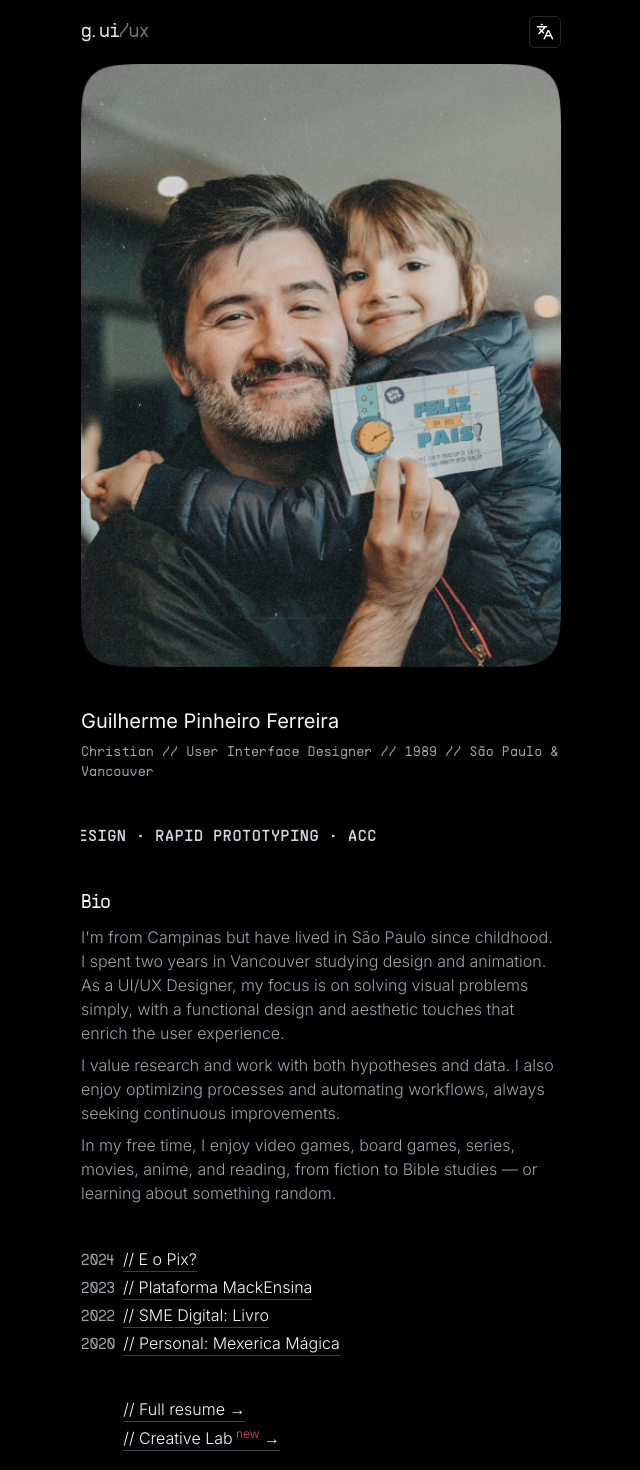
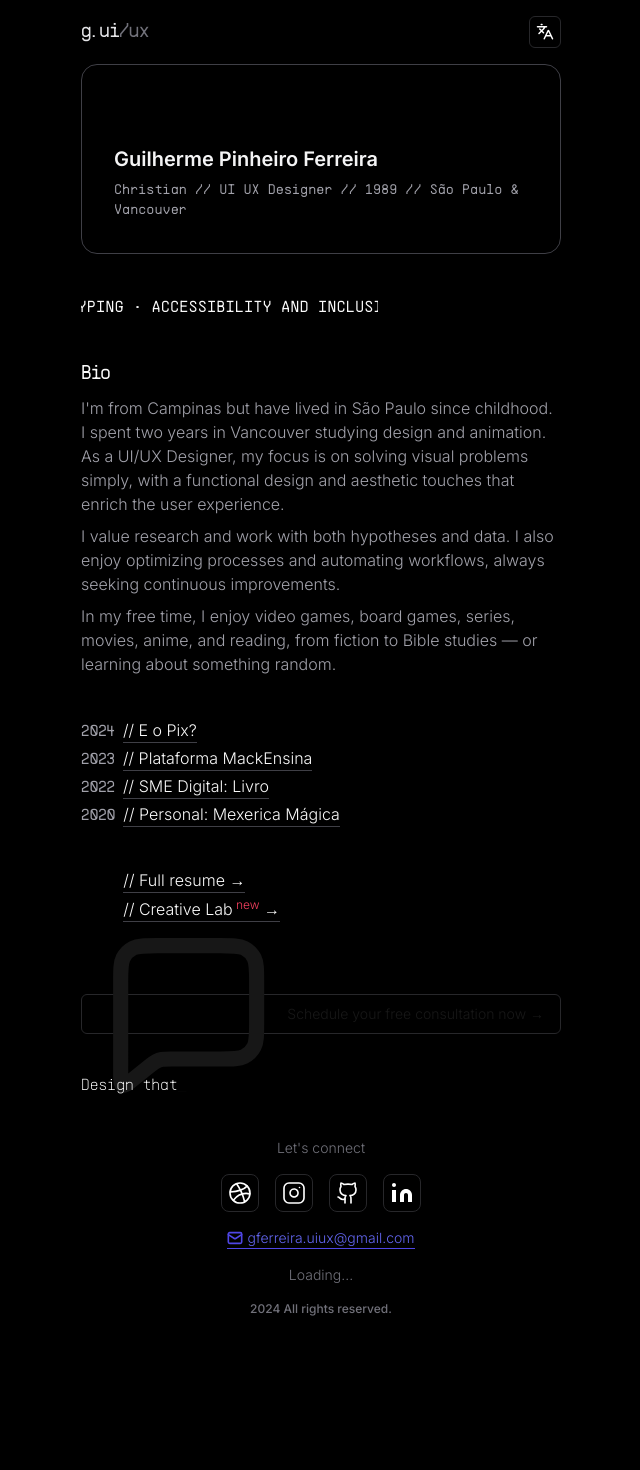
Before and after one commit to guiuiux/portfolio, a Next.js app: page /en in a window 1280 px wide. Shown: the top 1470 px of the page, without its empty margins (319-959 px from the left). After the commit the page ends 1333 px from the top, so only its background shows below. Built offline with nearby package versions, Linux system fonts and the light colour scheme; no server answers; grey boxes are pictures that could not be loaded.

Commit message:
The bussiness card update. Removed my main photo and changed my header to a bussiness card layout.
Fixed the button in the footer and added all footer links

```diff
--- a/app/[locale]/page.tsx
+++ b/app/[locale]/page.tsx
@@ -1,9 +1,10 @@
 import Header from "@/components/Header";
 import Stripe from "@/components/Stripe";
-import Image from "next/image";
 import { useTranslations } from "next-intl";
 import ProjectList from "@/components/ProjectList";
 import Footer from "@/components/Footer";
+
+// import Image from "next/image";
 
 
 
@@ -16,18 +17,28 @@ export default function Home() {
       <main className="bg-black flex flex-col items-center min-w-full p-4">
         {/* HEADER AND MENU */}
         <Header />
-        <div className="flex flex-col gap-10 max-w-gui w-full pb-10">
+
+        <div className="flex flex-col gap-10 max-w-gui items-center w-full pb-10">
+        <div className="border-[1px] flex flex-col rounded-2xl gap-4 border-zinc-700 p-8">
           {/* Profile Picture */}
-          <Image
+          <video
+          className="w-16"
+          src="/vids/head.webm"
+          autoPlay
+          loop
+          muted
+          playsInline
+        />
+          {/* <Image
             src="/img/home-photo-r.png"
             width={480}
             height={0}
             quality={100}
             alt={t("profileImage")}
-          />
+          /> */}
           {/* Name and Details */}
           <div className="flex flex-col text-xl gap-2">
-            <div className="text-zinc-100">{t("name")}</div>
+            <div className="text-zinc-100 font-semibold">{t("name")}</div>
             <div className="text-zinc-400 text-sm font-supplymono font-light">
               <span className="hover:text-zinc-100 transition-colors duration-300">
                 {t("identity")}
@@ -45,6 +56,7 @@ export default function Home() {
                 {t("locations")}
               </span>
             </div>
+          </div>
           </div>
 
           {/* Scrolling Text */}
@@ -67,7 +79,7 @@ export default function Home() {
           </div>
 
           <ProjectList />
-          <div className="flex flex-col gap-1">
+          <div className="flex flex-col w-full gap-1">
             {[
               { content: t("cv"), isNew: false },
               { content: "// Creative Lab", isNew: true },
--- a/components/Footer.tsx
+++ b/components/Footer.tsx
@@ -8,31 +8,48 @@ import MessageIcon from "../icons/message.svg";
 import EmailIcon from "../icons/email.svg";
 import { useTranslations } from "next-intl";
 import LastUpdated from "./LastUpdated";
+import { Button } from "@/components/ui/button";
+import Link from "next/link";
 
 const Footer = () => {
   const t = useTranslations();
   return (
     <div className="flex flex-col gap-10">
-      <div className="flex flex-col gap-4">
-      <div className="w-fit border-b-[1px] flex flex-row gap-2 items-center rainbow-effect">
-  <MessageIcon  />
-  <span className="font-light">{t("cta")}</span>
-</div>
+      <div className="flex flex-col gap-4 items-center">
+        {/* Add the .webm video */}
 
 
-        <TypingEffect />
+        {/* CTA */}
+        <Button variant={"outline"}>
+          <div className="w-fit flex flex-row gap-2 items-center">
+            <MessageIcon />
+            <span className="font-light">{t("cta")}</span>
+          </div>
+        </Button>
       </div>
+      <TypingEffect />
+      {/* Social and Contact Section */}
       <div className="flex flex-col gap-4 w-full text-center text-zinc-500 font-light text-sm">
-        {t('connect')}
+        {t("connect")}
         <div className="flex flex-row gap-4 justify-center">
-          <IconWrapper Icon={DribbleIcon} size={24} />
-          <IconWrapper Icon={InstagramIcon} size={24} />
-          <IconWrapper Icon={GithubIcon} size={24} />
-          <IconWrapper Icon={LinkedinIcon} size={24} />
+          <Link href={"https://dribbble.com/eyeliketomoveit"}>
+            <IconWrapper Icon={DribbleIcon} size={24} />
+          </Link>
+
+          <Link href={"http://instagram.com/eyeliketomoveit"}>
+            <IconWrapper Icon={InstagramIcon} size={24} />
+          </Link>
+          <Link href={"https://github.com/guiuiux/"}>
+            <IconWrapper Icon={GithubIcon} size={24} />
+          </Link>
+          <Link href={"https://www.linkedin.com/in/guilherme-pinheiro-ferreira-82568b57/"}>
+            <IconWrapper Icon={LinkedinIcon} size={24} />
+          </Link>
         </div>
-        <div className="flex flex-row w-full   justify-center">
-
-            <div className="flex gap-1  flex-row items-center border-b-[1px] hover:text-indigo-300 transition-colors duration-300 text-indigo-500 border-indigo-600"> <EmailIcon /> gferreira.uiux@gmail.com</div>
+        <div className="flex flex-row w-full justify-center">
+          <div className="flex gap-1 flex-row items-center border-b-[1px] hover:text-indigo-300 transition-colors duration-300 text-indigo-500 border-indigo-600">
+            <EmailIcon /> gferreira.uiux@gmail.com
+          </div>
         </div>
 
         <LastUpdated />
--- a/components/ProjectList.tsx
+++ b/components/ProjectList.tsx
@@ -87,7 +87,7 @@ function ProjectButton({ name, year, isActive, onHover, onLeave }: ProjectButton
     };
 
     return (
-      <div className="relative">
+      <div className="relative w-full">
         <div className="flex flex-col">
           {projects.map((project) => (
             <ProjectButton
--- a/components/Stripe.tsx
+++ b/components/Stripe.tsx
@@ -25,17 +25,18 @@ const Stripe = () => {
   }, []);
 
   return (
+    <div className="w-full">
     <div
       ref={containerRef}
-      className="relative overflow-hidden text-zinc-300"
+      className="relative overflow-hidden text-zinc-50"
       style={{ width: '296.66px' }}
     >
       <div
         ref={textRef}
-        className="whitespace-nowrap uppercase font-supplymono"
+        className="whitespace-nowrap uppercase font-light font-supplymono"
         style={{
           display: 'inline-block',
-          animation: `scroll ${textWidth / 200}s linear infinite`,
+          animation: `scroll ${textWidth / 300}s linear infinite`,
         }}
       >
         {/* Repeat the text dynamically */}
@@ -60,6 +61,7 @@ const Stripe = () => {
         }
       `}</style>
     </div>
+    </div>
   );
 };
 
--- a/public/messages/en.json
+++ b/public/messages/en.json
@@ -1,11 +1,12 @@
 {
+  "profileImage": "Gui",
   "bioTitle": "Bio",
   "bioDescription1": "I'm from Campinas but have lived in São Paulo since childhood. I spent two years in Vancouver studying design and animation. As a UI/UX Designer, my focus is on solving visual problems simply, with a functional design and aesthetic touches that enrich the user experience.",
   "bioDescription2": "I value research and work with both hypotheses and data. I also enjoy optimizing processes and automating workflows, always seeking continuous improvements.",
   "bioDescription3": "In my free time, I enjoy video games, board games, series, movies, anime, and reading, from fiction to Bible studies — or learning about something random.",
   "name": "Guilherme Pinheiro Ferreira",
   "identity": "Christian",
-  "profession": "User Interface Designer",
+  "profession": "UI UX Designer",
   "year": "1989",
   "locations": "São Paulo & Vancouver",
   "scroll": "Data-Driven Innovation • User-Centered Design • Rapid Prototyping • Accessibility and Inclusion • Collaborative Communication • Strategic Thinking • Creative and Functional Solutions • ",
--- a/public/messages/pt.json
+++ b/public/messages/pt.json
@@ -6,7 +6,7 @@
   "bioDescription3": "Nos meus tempos livres, sou fã de videogames, jogos de tabuleiro, séries, filmes, animes e leituras, desde ficção até estudos bíblicos — ou aprendendo sobre algo aleatório.",
   "name": "Guilherme Pinheiro Ferreira",
   "identity": "Cristão",
-  "profession": "Designer de Interface do Usuário",
+  "profession": "UI UX Designer",
   "year": "1989",
   "locations": "São Paulo & Vancouver",
   "scroll": "Inovação Orientada por Dados • Design Centrado no Usuário • Prototipagem Rápida • Acessibilidade e Inclusão • Comunicação Colaborativa • Pensamento Estratégico • Soluções Criativas e Funcionais • ",
```
Also changed, not shown: 1 other file (tests, documents, lock files or other folders).
